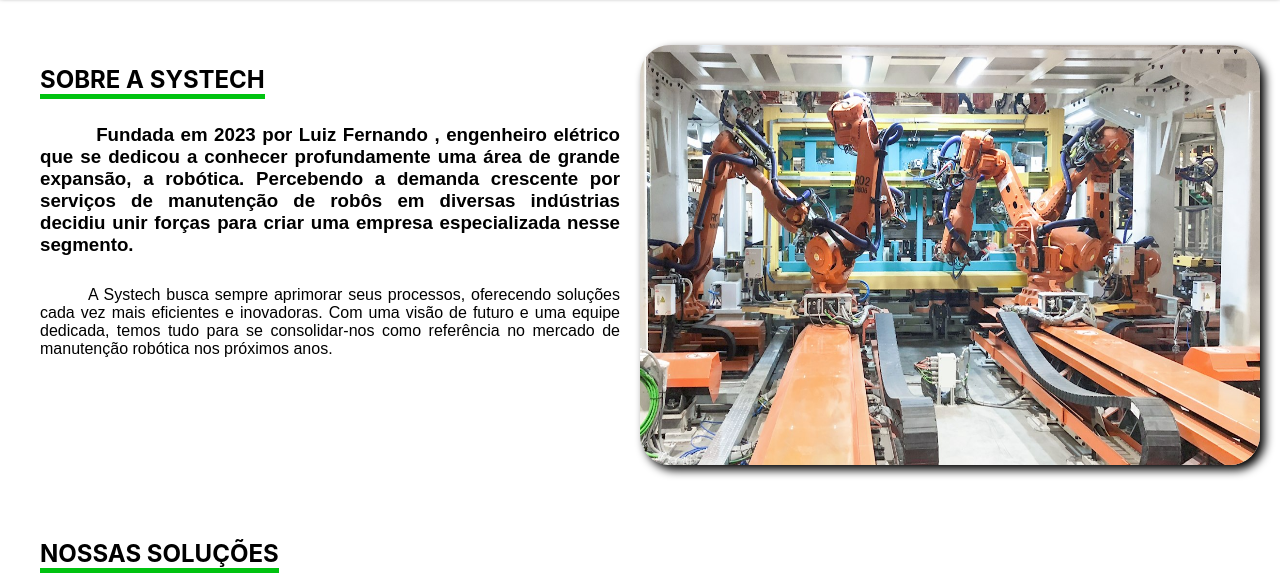
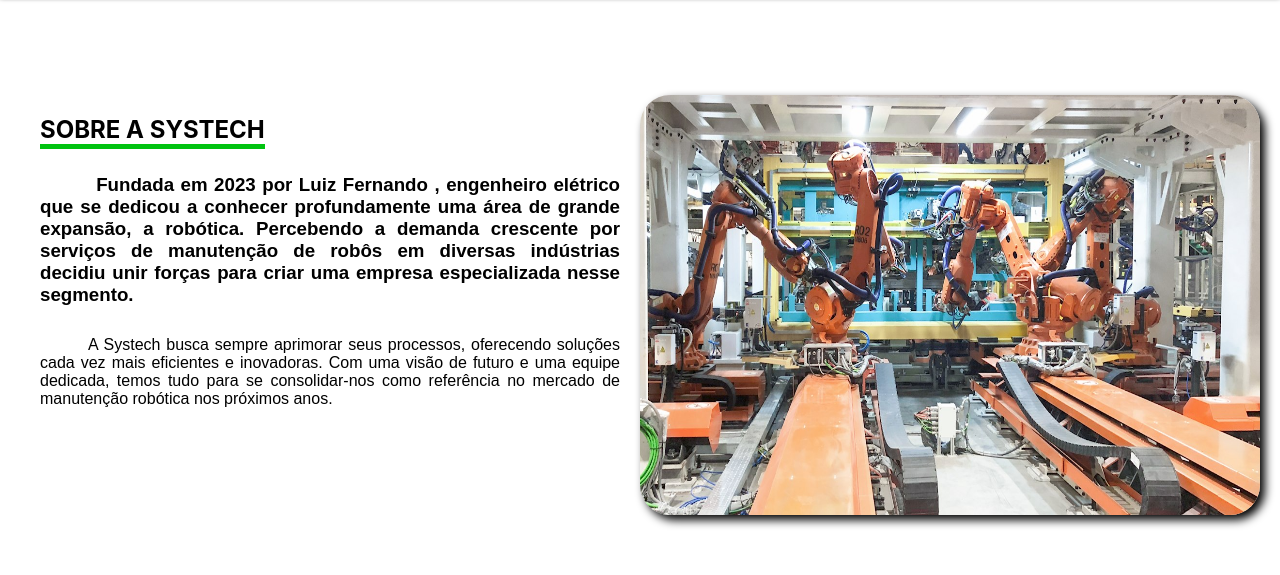
Before and after one commit to jardelvasconcelos/systech, a React (Create React App) app: page / in a window 1280 px wide. Shown: the part 805-1380 px from the top of the page. Built offline with nearby package versions, Linux system fonts and the light colour scheme.

Commit message:
ajustes de links e menu desktop

```diff
--- a/src/App.css
+++ b/src/App.css
@@ -3,7 +3,21 @@
   padding: 0px;
   margin: 0px
 }
+html {
+  scroll-behavior: smooth;
+}
+body::-webkit-scrollbar {
+  width: 12px;
+}
 
+body::-webkit-scrollbar-thumb {
+  background: var(--cor1);
+  border-radius: 20px;
+}
+
+body::-webkit-scrollbar-track {
+  background: var(--cor2)
+}
 :root {
   --cor1 : #00c310;
   --cor2 : #010101;
--- a/src/componentes/capa/capa.js
+++ b/src/componentes/capa/capa.js
@@ -3,7 +3,7 @@
 
 export default function Capa() {
     return (
-        <div className="container-capa">
+        <div className="container-capa" id="initial">
             <div className="container-content-capa">
                 <div className="container-sombra-item">
                         <h1 className="container-item-capa">SYSTECH <span>ENGENHARIA</span></h1>
--- a/src/componentes/conteudo/conteudo.css
+++ b/src/componentes/conteudo/conteudo.css
@@ -2,10 +2,16 @@
     display: grid;
     grid-template-columns: 1fr 1fr;
     margin: 50px 20px;
+    padding-top: 50px;
 
+}
+.space{
+   /*  height: 73px; */
+   /*  border: 2px solid red; */
 }
 .container-solucoes{
     margin: 50px 20px;
+    padding-top: 50px;
 }
 .container-item-sobre{
     padding: 20px;
--- a/src/componentes/conteudo/conteudo.js
+++ b/src/componentes/conteudo/conteudo.js
@@ -5,7 +5,8 @@
 export default function Conteudo() {
     return (
         <main>
-            <section className="container-sobre">
+            <section className="space" id="sobre">
+            <div className="container-sobre" >
                 <div className="container-item-sobre">
                     <h1 className="item-sobre-title"><span className="span-item-sobre-title">Sobre a Systech</span></h1>
                     <h3 className="item-sobre-subtitle">
@@ -17,8 +18,10 @@
                 <div className="container-img-sobre">
                     <img className="img-item-sobre" src="assets/robo01.jpg" alt="kuka01" />
                 </div>
+            </div>
             </section>
-            <section className="container-solucoes">
+            <section className="space" id="solucoes">
+            <div className="container-solucoes" >
                 <div className="container-item-sobre">
                     <h1 className="item-sobre-title"><span className="span-item-sobre-title">Nossas Soluções</span></h1>
                     <h3 className="item-sobre-subtitle">
@@ -29,6 +32,7 @@
                     <p className="item-sobre-text">Oferecemos serviços de treinamento para operadores e técnicos, para que possam utilizar os equipamentos com segurança e eficiência. Com a manutenção robótica, os clientes podem ter a certeza de que seus equipamentos estão sempre em ótimo estado de funcionamento, o que garante a continuidade de suas operações e o sucesso de seus negócios.</p>
                 </div>
                 <Soluction />
+            </div>
             </section>
         </main>
     )
--- a/src/componentes/topo/topo.js
+++ b/src/componentes/topo/topo.js
@@ -13,7 +13,7 @@
         <section>
             <header className="container-topo">
                 <div className="container-logo">
-                    <a href="">
+                    <a href="#initial">
                         <img className="img-logo" src="assets/systech-op-3.png" alt="logo" />
                     </a>
                 </div>
@@ -26,8 +26,8 @@
                     </button>
                 </div>
                 <nav className="container-link-topo">
-                    <a href="" className="link-topo"><strong>SOBRE</strong> </a>
-                    <a href="" className="link-topo"> <strong>SOLUÇÕES</strong> </a>
+                    <a href="#sobre" className="link-topo"><strong>SOBRE</strong> </a>
+                    <a href="#solucoes" className="link-topo"> <strong>SOLUÇÕES</strong> </a>
                     <button onClick={aparecer} className="link-topo-buttom"><strong>CONTATOS</strong></button>
                 </nav>
             </header>
```
